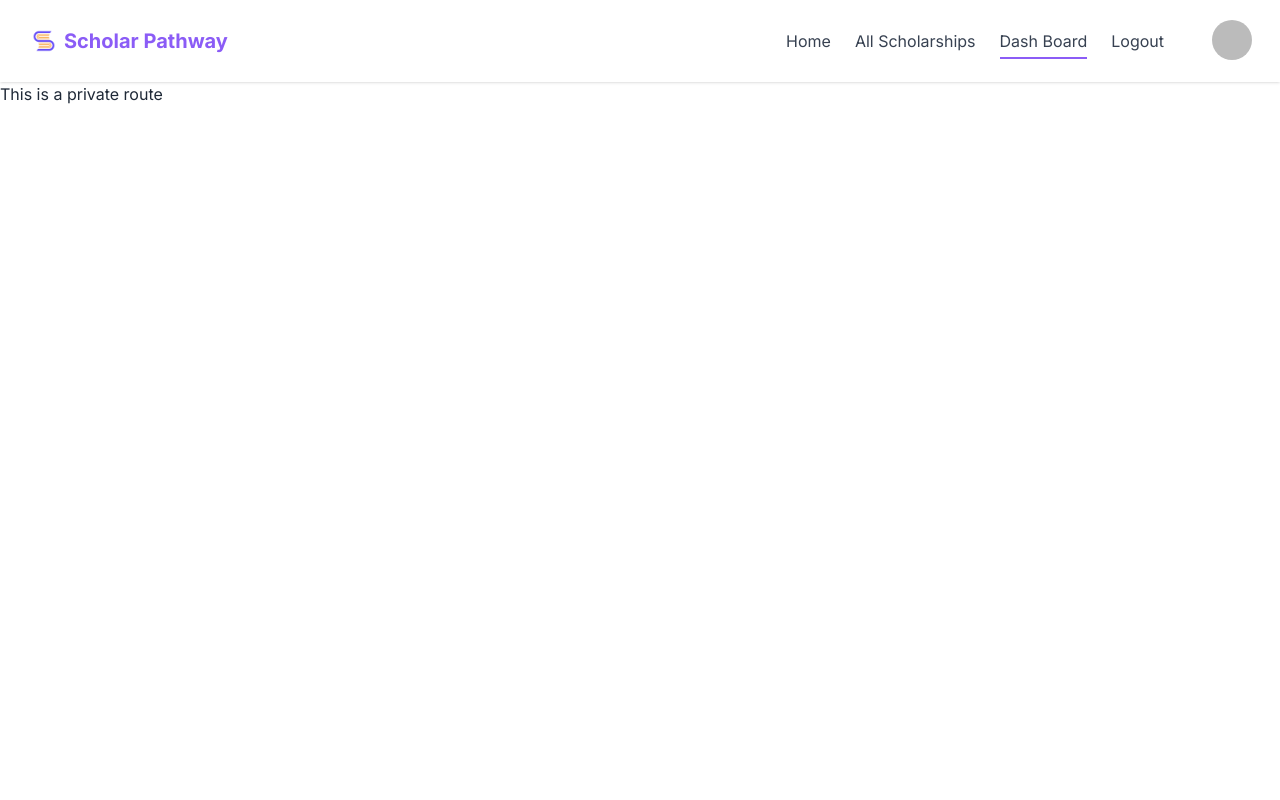
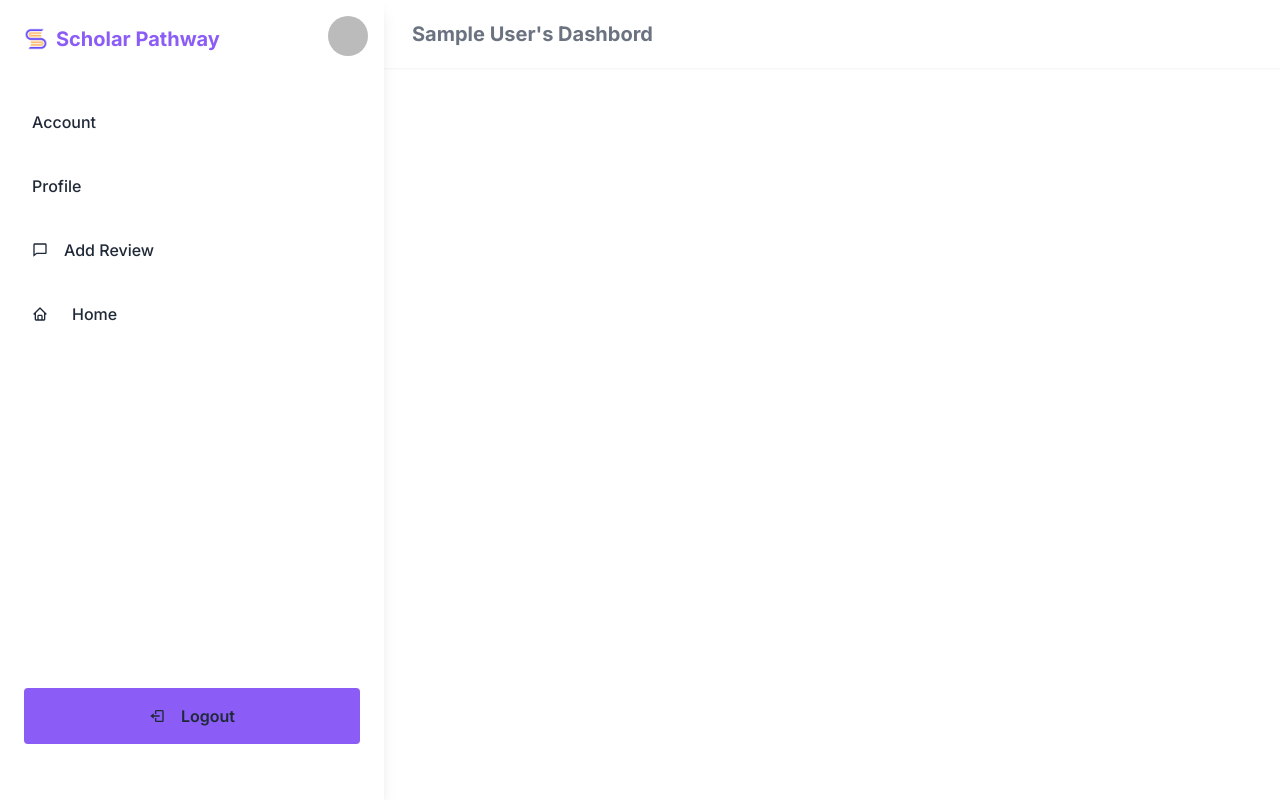
Before and after one commit to MUEID11/Scholars-Pathway, a React (Vite) app: page /dashboard in a window 1280 px wide. Shown: the top 800 px of the page. Built offline with nearby package versions, Linux system fonts and the light colour scheme; no server answers; sample sign-in values are in the browser's storage.

Commit message:
dashboard design complete

```diff
--- a/src/Authentication/Login.jsx
+++ b/src/Authentication/Login.jsx
@@ -7,9 +7,10 @@ import { useForm } from "react-hook-form";
 import useAuth from "../Hooks/useAuth";
 import toast from "react-hot-toast";
 const Login = () => {
+
   const navigate = useNavigate();
   const location = useLocation();
-  const { logIn } = useAuth();
+  const { logIn} = useAuth();
   const [showPass, setShowPass] = useState(false);
   const {
     register,
@@ -27,6 +28,7 @@ const Login = () => {
       toast.error(error.message);
     }
   };
+
   return (
     <div
       className="px-6 container mx-auto"
--- a/src/Authentication/Register.jsx
+++ b/src/Authentication/Register.jsx
@@ -184,7 +184,7 @@ const Register = () => {
                       htmlFor="photo"
                       className="block text-sm text-gray-500 dark:text-gray-300 text-left"
                     >
-                      Upload Image
+                      Upload Image URL
                     </label>
                     <input
                       {...register("photo", { required: true })}
--- a/src/Components/SectionTitle.jsx
+++ b/src/Components/SectionTitle.jsx
@@ -2,7 +2,7 @@ import React from 'react';
 
 const SectionTitle = ({heading, subHeading}) => {
     return (
-        <div className='space-y-6 my-28 text-center max-w-[700px] mx-auto'>
+        <div className='space-y-6 my-12 sm:my-28 text-center max-w-[700px] mx-auto px-4'>
             <h1 className='text-xl sm:text-3xl font-bold uppercase'>{heading}</h1>
             <p className=' text-gray-600 tracking-tight'>{subHeading}</p>
         </div>
--- /dev/null
+++ b/src/Hooks/useAxiosSecure.jsx
@@ -0,0 +1,10 @@
+import axios from "axios";
+
+export const axiosSecure = axios.create({
+    baseURL: 'http://localhost:5000'
+})
+const useAxiosSecure = () => {
+    return axiosSecure;
+};
+
+export default useAxiosSecure;
--- a/src/PrivatePages/Dashboard.jsx
+++ b/src/PrivatePages/Dashboard.jsx
@@ -1,11 +1,141 @@
+import { useState } from "react";
+import { MdClose, MdMenu } from "react-icons/md";
+import useAuth from "../Hooks/useAuth";
+import toast from "react-hot-toast";
+import { Link, NavLink, Outlet } from "react-router-dom";
+import logo from "../../public/vite.png";
+import { BiComment, BiHome, BiLogOut } from "react-icons/bi";
+const Dashboard = () => {
+  const [isOpen, setIsOpen] = useState(false);
+  const { user, logOut } = useAuth();
+  const handleLogout = () => {
+    logOut()
+      .then(() => {
+        toast.success("User Logged Out");
+      })
+      .catch((error) => {
+        console.log(error.message);
+      });
+  };
+  return (
+    <section className="flex">
+      <div
+        className={`fixed inset-y-0 left-0 z-30 min-w-64 md:w-72 lg:w-96 bg-white  shadow-lg sm:h-screen transform ${
+          isOpen ? "translate-x-0" : "-translate-x-full"
+        } transition-transform duration-300 ease-in-out sm:translate-x-0 sm:relative sm:w-96 sm:block`}
+      >
+        <aside className="h-full p-4">
+          {/* <button
+            onClick={() => setIsOpen(false)}
+            className="text-gray-500 dark:text-gray-200 hover:text-gray-600 dark:hover:text-gray-400 focus:outline-none sm:hidden"
+          >
+            <MdClose />
+          </button> */}
+          <div className="flex items-center justify-between">
+            <Link to="/" className="flex items-center">
+              <img className="w-auto h-6 sm:h-10" src={logo} alt="" />
+              <span className="text-sm sm:text-xl font-bold text-violet-500">
+                Scholar Pathway
+              </span>
+            </Link>
+            <div className="dropdown dropdown-end">
+              <div tabIndex={0} role="button" className="avatar">
+                <div className="w-8 sm:w-10 rounded-full">
+                  <img
+                    alt="Tailwind CSS Navbar component"
+                    src={user?.photoURL}
+                  />
+                </div>
+              </div>
+            </div>
+          </div>
+          <div className="mt-8 w-full">
+            <div className="flex flex-col items-center justify-center sm:font-medium space-y-2">
+              <NavLink
+                to="/dashboard/account"
+                className="dashlinks w-full p-2 sm:p-4 rounded-md text-left flex items-center "
+              >
+                Account
+              </NavLink>
+              <NavLink
+                to="/dashboard/profile"
+                className="dashlinks w-full p-2 sm:p-4 rounded-md text-left flex items-center "
+              >
+                Profile
+              </NavLink>
+              <NavLink
+                to="/dashboard/addreview"
+                className="dashlinks w-full p-2 sm:p-4 rounded-md text-left flex items-center "
+              >
+                <span>
+                  <BiComment className="mr-4" />
+                </span>
+                Add Review
+              </NavLink>
+              <NavLink
+                to="/"
+                className="dashlinks w-full p-2 sm:p-4 rounded-md text-left flex items-center"
+              >
+                <span>
+                  <BiHome className="mr-6" />
+                </span>
+                Home
+              </NavLink>
+            </div>
+            <div className="absolute bottom-8 w-full p-6 right-0">
+              <button
+                onClick={handleLogout}
+                className="w-full bg-violet-500 p-2 sm:p-4 rounded flex items-center justify-center font-semibold"
+              >
+                <span>
+                  <BiLogOut className="mr-4" />
+                </span>
+                Logout
+              </button>
+            </div>
+          </div>
+        </aside>
+      </div>
 
+      <div className="flex-grow">
+        <nav className="relative bg-white shadow-sm dark:bg-gray-800">
+          <div className="px-6 py-4">
+            <div className="lg:flex lg:items-center lg:justify-between">
+              <div className="flex items-center justify-between">
+                <a className="sm:text-xl font-bold text-gray-500 p-1">
+                  <p>{user?.displayName}'s Dashbord</p>
+                </a>
 
-const Dashboard = () => {
-    return (
-        <div>
-            This is a private route
+                {/* Mobile menu button */}
+                <div className="flex lg:hidden">
+                  <button
+                    onClick={() => setIsOpen(!isOpen)}
+                    type="button"
+                    className="text-gray-500 dark:text-gray-200 hover:text-gray-600 dark:hover:text-gray-400 focus:outline-none focus:text-gray-600 dark:focus:text-gray-400"
+                    aria-label="toggle menu"
+                  >
+                    {!isOpen ? <MdMenu /> : <MdClose />}
+                  </button>
+                </div>
+              </div>
+
+              {/* Profile Section */}
+              <div className="hidden lg:block">
+                <button
+                  type="button"
+                  className="flex items-center focus:outline-none"
+                  aria-label="toggle profile dropdown"
+                ></button>
+              </div>
+            </div>
+          </div>
+        </nav>
+        <div className="mx-4 sm:mx-8 my-6">
+          <Outlet />
         </div>
-    );
+      </div>
+    </section>
+  );
 };
 
 export default Dashboard;
--- /dev/null
+++ b/src/PrivatePages/DashboardPages/Account.jsx
@@ -0,0 +1,11 @@
+
+
+const Account = () => {
+    return (
+        <div>
+            heloow world
+        </div>
+    );
+};
+
+export default Account;
--- /dev/null
+++ b/src/PrivatePages/DashboardPages/Profile.jsx
@@ -0,0 +1,11 @@
+
+
+const Profile = () => {
+    return (
+        <div>
+            profile page
+        </div>
+    );
+};
+
+export default Profile;
--- a/src/Router/router.jsx
+++ b/src/Router/router.jsx
@@ -7,6 +7,8 @@ import Register from "../Authentication/Register";
 import PrivateRoute from "./PrivateRoute";
 import Dashboard from "../PrivatePages/Dashboard";
 import AllScholarship from "../Pages/AllScholarship";
+import Account from "../PrivatePages/DashboardPages/Account";
+import Profile from "../PrivatePages/DashboardPages/Profile";
 
 export const router = createBrowserRouter([
   {
@@ -20,12 +22,7 @@ export const router = createBrowserRouter([
       },
       {
         path: "/all",
-        element: <AllScholarship></AllScholarship>
-      }
-      ,
-      {
-        path: '/dashboard',
-        element: <PrivateRoute><Dashboard/></PrivateRoute>
+        element: <AllScholarship></AllScholarship>,
       },
       {
         path: "/login",
@@ -37,4 +34,22 @@ export const router = createBrowserRouter([
       },
     ],
   },
+  {
+    path: "/dashboard",
+    errorElement: <Error/>,
+    element: (
+      <PrivateRoute>
+        <Dashboard />
+      </PrivateRoute>
+    ),
+    children: [
+      { path: 'account',
+      element: <PrivateRoute><Account/></PrivateRoute>
+
+      },
+      { path: 'profile',
+      element: <PrivateRoute><Profile/></PrivateRoute>
+      }
+    ],
+  },
 ]);
--- a/src/Shared/Navbar.jsx
+++ b/src/Shared/Navbar.jsx
@@ -123,13 +123,13 @@ const Navbar = () => {
                 className="mt-3 z-[1] p-2 shadow menu menu-sm dropdown-content bg-base-100 rounded-box w-52"
               >
                 <li>
-                  <a className="justify-between">{user?.displayName}</a>
+                <a className="justify-between">
+            {user?.displayName}
+            <span className="badge">Role</span>
+          </a>
                 </li>
                 <li>
-                  <a>role</a>
-                </li>
-                <li>
-                  <a>Logout</a>
+                  <a  onClick={handleLogout}>Logout</a>
                 </li>
               </ul>
             </div>
--- a/src/index.css
+++ b/src/index.css
@@ -13,7 +13,7 @@
   left: 0;
   width: 0;
   height: 2px;
-  background-color: #8b5cf6; /* Initial border color */
+  background-color: #a37bff; /* Initial border color */
   transition: width 0.3s ease; /* Transition effect */
 }
 
@@ -24,6 +24,10 @@
 .nav-link.active:before {
   width: 100%; /* Expand the border when NavLink is active */
 }
+.dashlinks.active {
+  background-color: #a37bff;
+  color: white; /* Optionally change text color */
+}
 
 @tailwind base;
 @tailwind components;
```
Also changed, not shown: src/Home/Review.jsx (+33 -13 lines).
